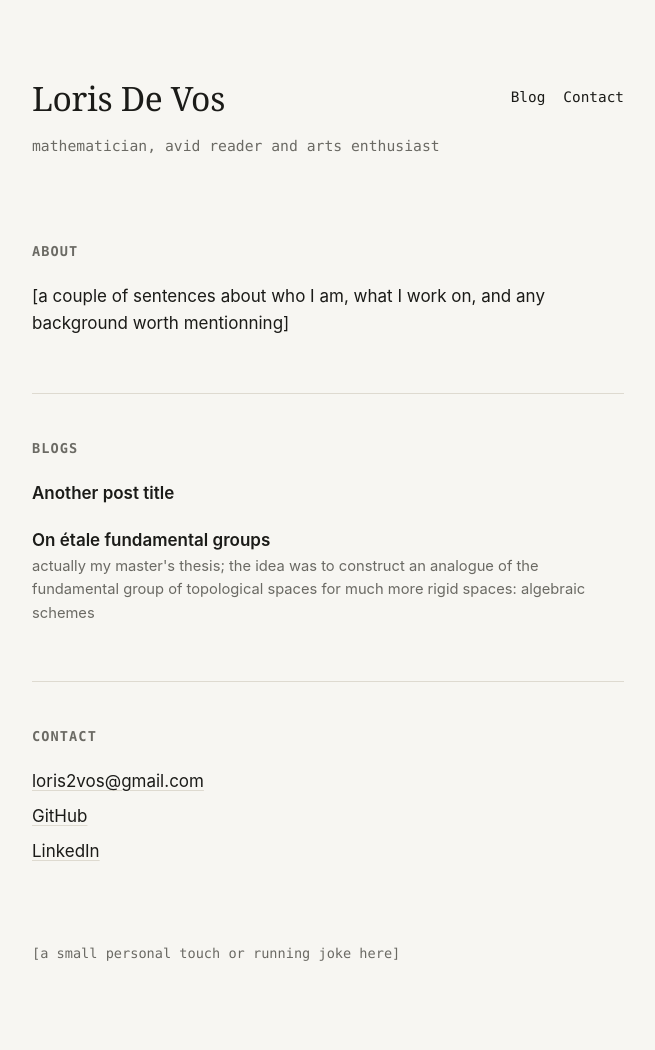
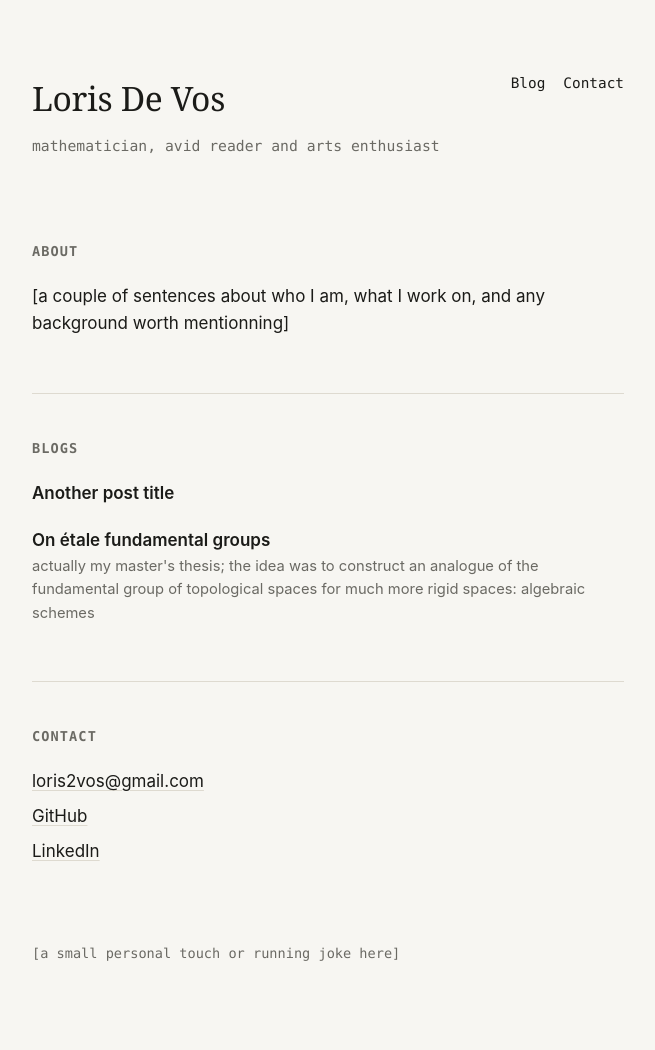
Before and after one commit to hispagui/hispagui.github.io, a plain HTML site: page index.html in a window 1280 px wide. Shown: the whole page, without its empty margins (312-967 px from the left). Drawn offline with Linux system fonts and the light colour scheme.

Commit message:
Update style.css

```diff
--- a/style.css
+++ b/style.css
@@ -86,10 +86,11 @@ main,
 
 .nav {
   display: flex;
-  gap: 4px 18px;
+  gap: 18px;
+  align-items: center;
   font-family: var(--font-mono);
   font-size: 0.9rem;
-  padding: 14px 0;
+  padding: 0;
 }
 
 .nav a {
```
